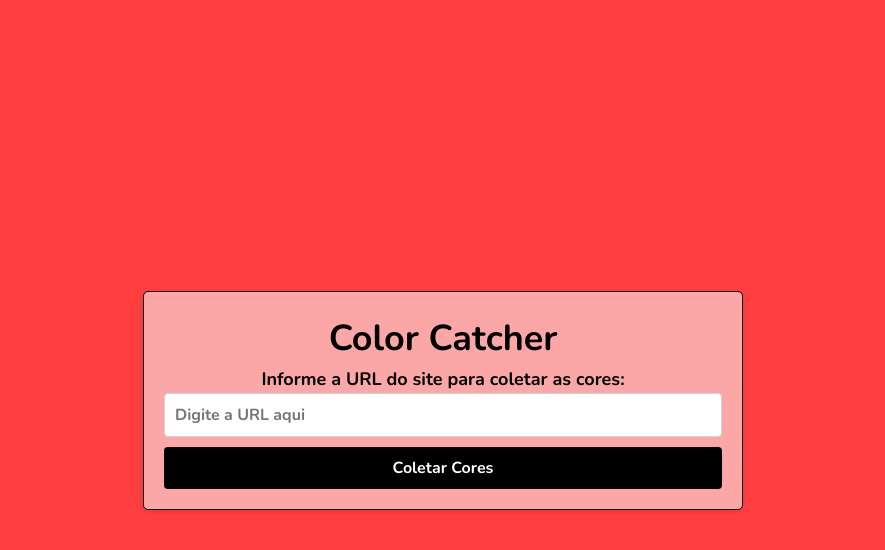
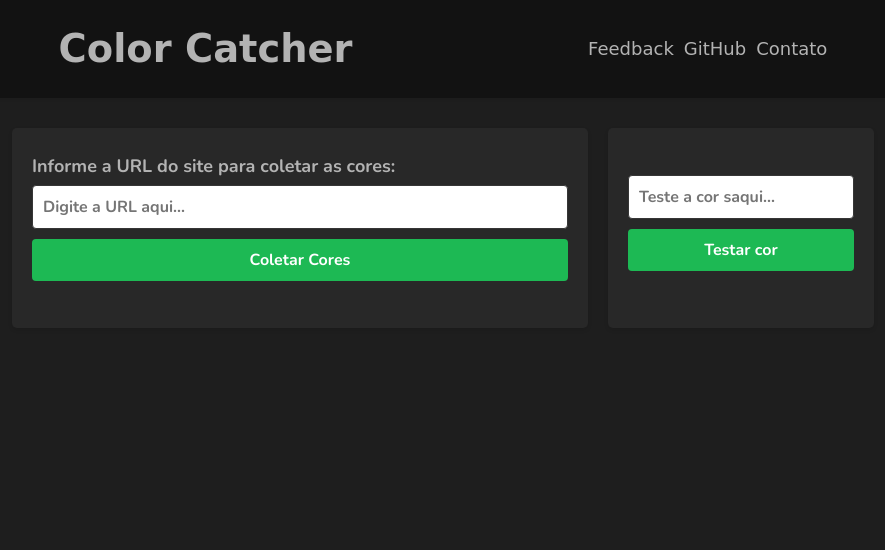
Before and after one commit to torresdeveloper/Color-Catcher, a plain HTML site: page index.html in a window 1280 px wide. Shown: the whole page, without its empty margins (197-1082 px from the left). Drawn offline with nearby package versions, Linux system fonts and the light colour scheme; a web font is replaced by a local one.

Commit message:
update layout

```diff
--- a/index.html
+++ b/index.html
@@ -7,12 +7,30 @@
         <link rel="stylesheet" href="styles.css">
         <title>Color Catcher</title>
     </head>
-    <body>
+    <body id="colorBody">
+        <header>
+            <div class="logo">
+                <h1>Color Catcher</h1>
+            </div>
+            <nav class="link-bar">
+                <ul>
+                    <li><a href="#">Feedback</a></li>
+                    <li><a href="#">GitHub</a></li>
+                    <li><a href="#">Contato</a></li>
+                </ul>
+            </nav>
+        </header>
+        <main>
+            <section id="main-content">
                 <div class="container">
-            <h1>Color Catcher</h1>
+                    <div class="title-block">
                         <p>Informe a URL do site para coletar as cores:</p>
-            <input type="text" id="urlInput" placeholder="Digite a URL aqui">
+                    </div>
+                    <div>
+                        <input type="text" id="urlInput" placeholder="Digite a URL aqui...">
                         <button id="fetchColorsButton">Coletar Cores</button>
+                    </div>
+
                     <p id="errorMessage" class="error-message"></p>
                     <div id="loadingIndicator" class="loading-indicator">
                         <div class="spinner"></div>
@@ -20,6 +38,14 @@
                     <div id="colorsContainer" class="colors-container"></div>
                     <p id="copyNotification" class="copy-notification">Cor copiada!</p>
                 </div>
+                <div class="test">
+                    <input id="testInput" placeholder="Teste a cor saqui...">
+                    <button id="testButton">Testar cor</button>
+                </div>
+            </section>
+
+        </main>
+
 
         <script src="script.js"></script>
     </body>
--- a/script.js
+++ b/script.js
@@ -65,6 +65,11 @@ function copyColorToClipboard(color) {
         copyNotification.style.display = 'none';
     }, 2000);
 }
+document.getElementById('testButton').addEventListener('click', () => {
+    const testInput = document.getElementById('testInput').value;
+    const testBody = document.getElementById('colorBody')
+    testBody.style.backgroundColor = testInput;
+});
 
 window.onload = () => {
     const copyNotification = document.getElementById('copyNotification');
--- a/styles.css
+++ b/styles.css
@@ -1,4 +1,5 @@
 @import url('https://fonts.googleapis.com/css2?family=Cherry+Bomb+One&family=Kanit&family=Montserrat:wght@900&family=Nunito:wght@700&family=Open+Sans&family=Ubuntu:wght@700&family=Wallpoet&display=swap');
+@import url('https://fonts.googleapis.com/css2?family=Cherry+Bomb+One&family=Kanit&family=Montserrat:wght@900&family=Open+Sans&family=Ubuntu:wght@700&family=Wallpoet&display=swap');
 /* Reset */
 * {
     margin: 0;
@@ -7,73 +8,131 @@
 }
 
 body {
-    display: flex;
-    justify-content: center;
-    align-items: center;
     min-height: 100vh;
-    background-color: #FF3F3F;
+    background-color: #1e1e1e;
     font-family: 'Nunito', sans-serif;
     font-size: 18px;
     line-height: 1.5;
+    color: #b3b3b3;
+}
+
+header {
+    background-color: #121212;
+    font-family: 'Cherry Bomb One', cursive;
+    display: flex;
+    justify-content: space-evenly;
+    align-items: center;
+    padding: 20px;
+    box-shadow: 0 2px 4px rgba(0, 0, 0, 0.1);
+}
+
+.logo {
+    color: #b3b3b3;
+    font-size: 1.2rem;
+    font-weight: bold;
+    text-decoration: none;
+}
+
+.link-bar ul {
+    list-style: none;
+    display: flex;
+    flex-direction: row;
+    gap: 10px;
+}
+
+ul a {
+    text-decoration: none;
+    color: #b3b3b3;
+    transition: color 0.2s ease-in-out;
+}
+
+ul a:hover {
+    color: white;
+}
+
+#main-content {
+    width: 90%;
+    margin-top: 20px;
+    display: flex;
+    flex-direction: row;
+    justify-content: center;
+}
+
+main{
+    display: flex;
+    justify-content: center;
 }
 
 .container {
-    width: 90%;
-    max-width: 600px;
-    text-align: center;
-    border: 1px solid black;
-    margin: 0 auto;
-    padding: 20px;
-    background-color: #f8f9fa8e;
+    width: 50%;
+    max-width: 80%;
+    justify-content: space-evenly;
+}
+
+.test {
+    max-width: 60%;
+    justify-content: center;
+    height: 200px;
+}
+
+.test, .container{
+    background-color: #282828;
     border-radius: 5px;
     box-shadow: 0 2px 4px rgba(0, 0, 0, 0.1);
-    overflow: auto;
+    margin: 10px;
+    padding: 20px;
+    display: flex;
+    flex-direction: column;
+
 }
 
 #urlInput,
-#fetchColorsButton {
+#fetchColorsButton,
+#testInput,
+#testButton {
     width: 100%;
     padding: 10px;
     font-size: 1rem;
     border-radius: 0.25rem;
     font-family: 'Nunito', sans-serif;
-}
-
-#urlInput {
-    border: 1px solid #ced4da;
+    border: 1px solid #363636;
     margin-bottom: 10px;
     transition: border-color 0.15s ease-in-out, box-shadow 0.15s ease-in-out;
 }
 
-#urlInput:focus {
-    border-color: black;
+#urlInput:focus,
+#testInput:focus {
+    border-color: #b3b3b3;
     outline: 0;
-    box-shadow: 0 0 0 0.2rem rgba(0, 8, 17, 0.589);
+    box-shadow: 0 0 0 0.2rem rgba(179, 179, 179, 0.589);
 }
 
-#fetchColorsButton {
-    background-color: black;
-    color: #fff;
+#fetchColorsButton,
+#testButton {
+    background-color: #1db954;
+    color: white;
     border: none;
     cursor: pointer;
     transition: background-color 0.2s ease-in-out;
 }
 
-#fetchColorsButton:hover {
-    background-color: #222;
+#fetchColorsButton:hover,
+#testButton:hover {
+    background-color: #1ed760;
 }
 
 .color-box {
     width: 50px;
     height: 50px;
     margin: 15px;
-    border: 1px solid #000;
+    border: 1px solid #b3b3b3;
+    border-radius: 5px;
     display: inline-block;
     transition: transform 0.2s ease-in-out;
 }
 
 .color-box:hover {
-    transform: scale(1.1);
+    transform: scale(1.3);
     cursor: pointer;
 }
 
@@ -98,6 +157,7 @@ body {
     border-radius: 5px;
     animation: fadeInOut 2s ease-in-out;
 }
+
 .loading-indicator {
     display: none;
     text-align: center;
@@ -106,7 +166,7 @@ body {
 
 .spinner {
     border: 4px solid rgba(0, 0, 0, 0.1);
-    border-left-color: #000;
+    border-left-color: #1ed760;
     border-radius: 50%;
     width: 20px;
     height: 20px;
@@ -118,3 +178,14 @@ body {
     0% { transform: rotate(0deg); }
     100% { transform: rotate(360deg); }
 }
+
+@media screen and (max-width: 768px) {
+
+    #main-content{
+        flex-wrap: wrap;
+
+    }
+    .test, .container{
+        min-width: 400px;
+    }
+}
```
Lines whose indentation alone changed are shown as unchanged.
